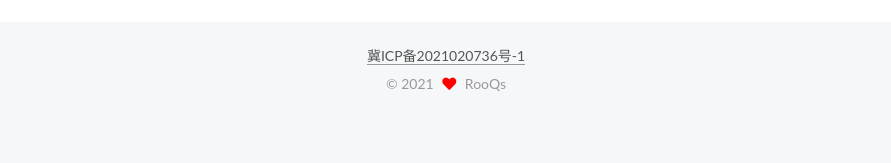
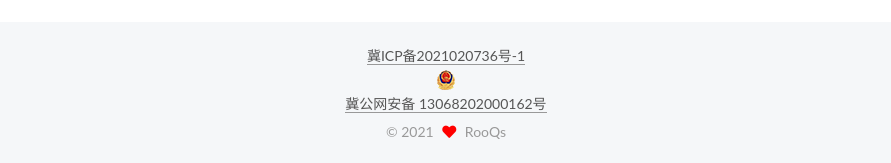
Before and after one commit to RooQs/hexo_blog, a plain HTML site: page 2021/08/27/id_card_rule/index.html in a window 1280 px wide. Shown: the part 3198-3361 px from the top of the page, without its empty margins (320-1211 px from the left). Before the commit the page ends 3316 px from the top, so only its background shows below. Drawn offline with nearby package versions, Linux system fonts and the light colour scheme.

Commit message:
Site updated: 2021-09-08 10:37:41

```diff
--- a/2021/08/27/id_card_rule/index.html
+++ b/2021/08/27/id_card_rule/index.html
@@ -632,6 +632,7 @@
     <div class="footer-inner">
 
   <div class="beian"><a href="https://beian.miit.gov.cn/" rel="noopener" target="_blank">冀ICP备2021020736号-1 </a>
+      <img src="/images/beian_icon.png" alt=""><a href="http://www.beian.gov.cn/portal/registerSystemInfo?recordcode=13068202000162" rel="noopener" target="_blank">冀公网安备 13068202000162号 </a>
   </div>
 
 <div class="copyright">
```
Also changed, not shown: archives/2021/08/index.html (+1 -0 lines), archives/2021/index.html (+1 -0 lines), archives/index.html (+1 -0 lines), index.html (+1 -0 lines), tags/生成身份证号/index.html (+1 -0 lines), tags/身份证号校验/index.html (+1 -0 lines), tags/身份证号规则/index.html (+1 -0 lines), tags/验证身份证号/index.html (+1 -0 lines), images/beian_icon.png (added).
